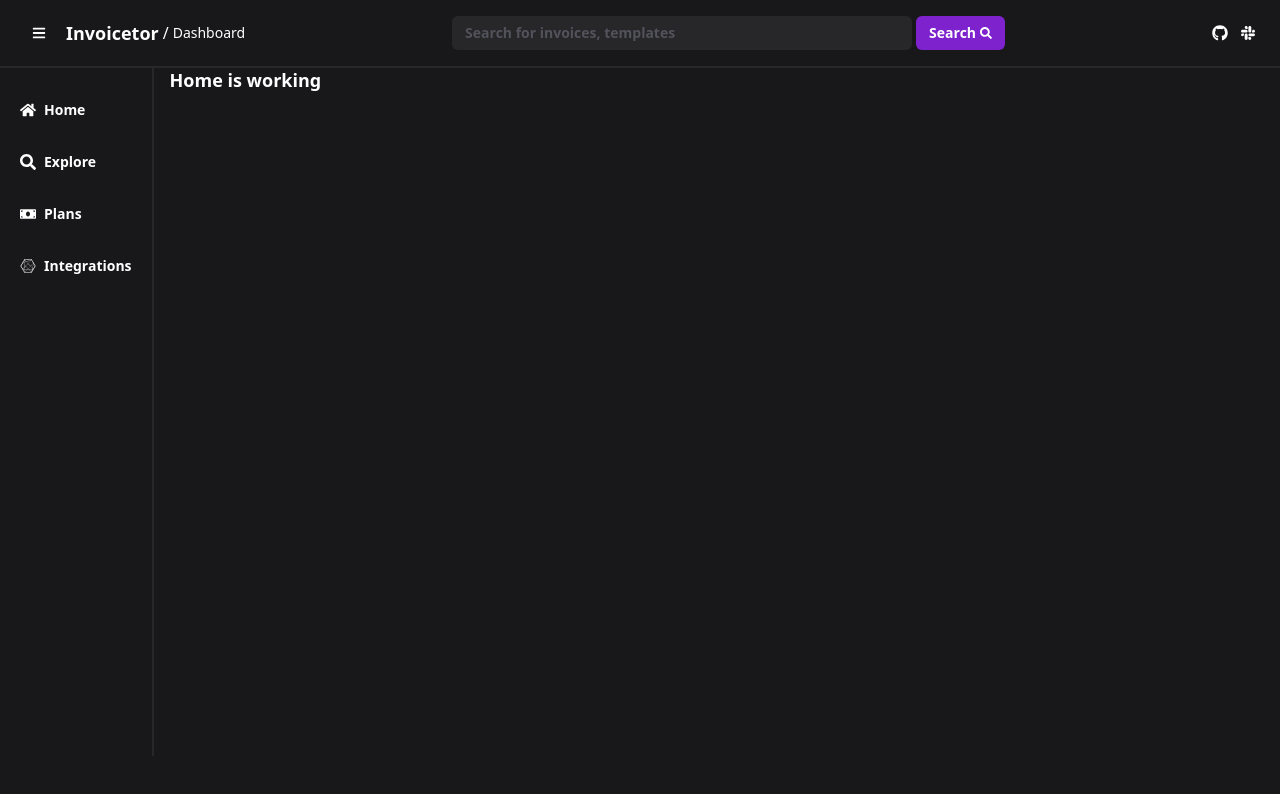
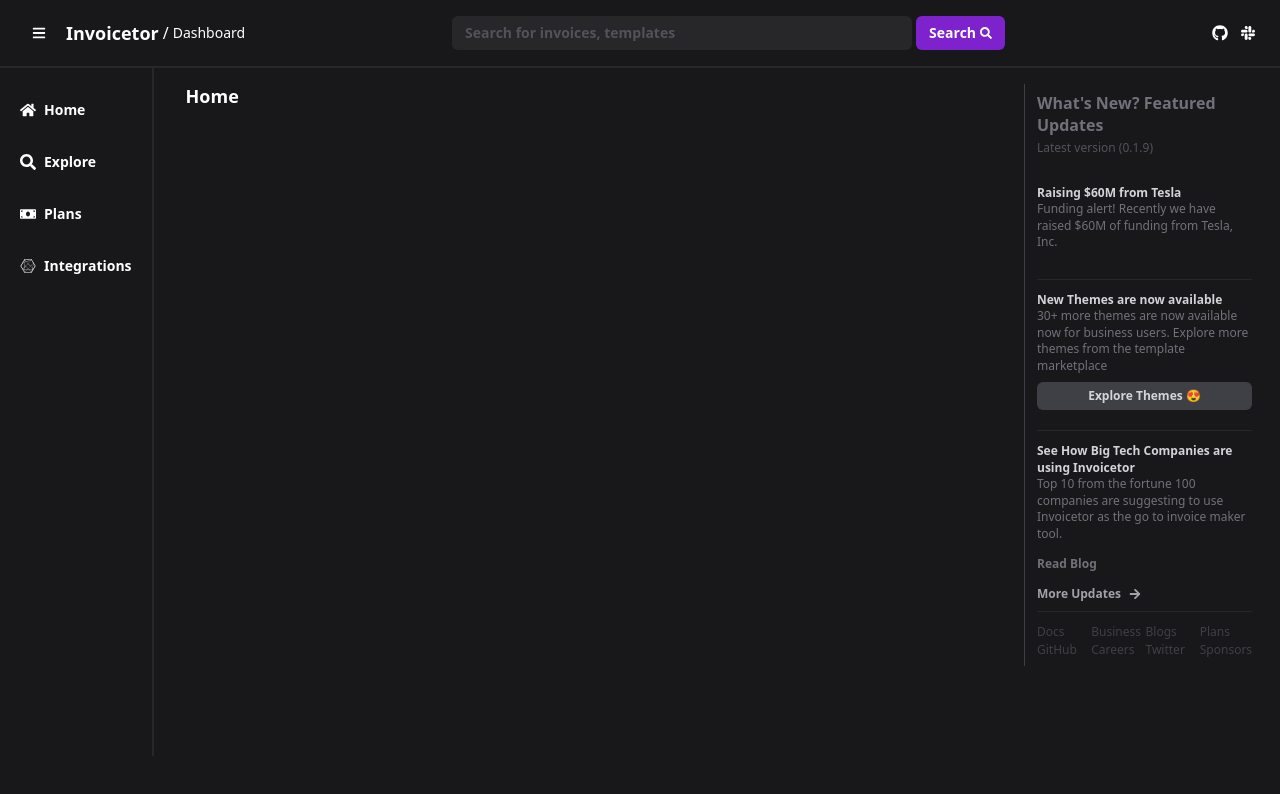
Before and after one commit to yashsehgal/uifeature-dashboard-concept, a React (Create React App) app: page / in a window 1280 px wide. Shown: the top 794 px of the page. Built offline with nearby package versions, Linux system fonts and the light colour scheme.

Commit message:
feat: featured section layout added

```diff
--- a/src/App.js
+++ b/src/App.js
@@ -14,9 +14,9 @@ export default function App() {
         sidebarCollapseState={sidebarCollapse}
         sidebarCollapseAction={setSidebarCollapse}
       />
-      <div className="dashboard-content-layout-wrapper flex flex-row items-start justify-start gap-4">
+      <div className="dashboard-content-layout-wrapper flex flex-row items-start justify-start gap-4 w-full">
         <SidebarNavigation isSidebarCollapsable={sidebarCollapse} />
-        <div className="app-view-container">
+        <div className="app-view-container m-4 w-full">
           <Routes>
             <Route path="/" element={<Home />} />
           </Routes>
--- /dev/null
+++ b/src/components/DirectLinksWrapper.jsx
@@ -0,0 +1,16 @@
+export default function DirectLinksWrapper() {
+    const directLinks = ["Docs", "Business", "Blogs", "Plans", "GitHub", "Careers", "Twitter", "Sponsors"];
+    return (
+        <div className="direct-links-section-wrapper mt-3 grid grid-cols-4 items-center justify-start gap-0.5">
+            {directLinks?.map((directLink, directLinkIndex) => {
+                return (
+                    <span key={directLinkIndex}
+                        className="text-xs text-zinc-700 hover:text-zinc-500 hover:underline font-normal"
+                    >
+                        {directLink}
+                    </span>
+                )
+            })}
+        </div>
+    )
+}
--- /dev/null
+++ b/src/components/WhatsNewFeatured.jsx
@@ -0,0 +1,122 @@
+import React from "react";
+import { useRef, useState } from "react";
+import ReactModal from "react-modal";
+import DirectLinksWrapper from "./DirectLinksWrapper";
+import { getFeaturedUpdates } from "./featured-updates";
+import { FaArrowRight, FaTimes } from 'react-icons/fa';
+
+ReactModal.setAppElement('#root');
+
+export default function WhatsNewFeatured() {
+    const featuredUpdatesContentRef = useRef(getFeaturedUpdates());
+    const [moreFeaturedContentPopup, setMoreFeaturedContentPopup] = useState(false);
+    return (
+        <React.Fragment>
+            <div className="whats-new-featured-container w-[240px] h-fit px-3 py-2 border-l border-zinc-700">
+                <div className="flex flex-col items-start justify-start gap-1 w-full h-fit">
+                    <h1 className="leading-snug font-semibold text-zinc-500">What's New? Featured Updates</h1>
+                    <p className="leading-snug font-normal text-zinc-600 text-xs">Latest {" "}
+                        <span className="hover:text-zinc-400 hover:underline">
+                            version {"(0.1.9)"}
+                        </span>
+                    </p>
+                </div>
+                <div className="featured-updates-section-wrapper mt-4 flex flex-col items-start justify-start gap-2 divide-y divide-zinc-800">
+                    {featuredUpdatesContentRef.current?.map((featuredContent, featuredContentIndex) => {
+                        if (featuredContentIndex < 3) {
+                            return (
+                                <FeaturedContentWrapper key={featuredContentIndex}
+                                    content={featuredContent}
+                                />
+                            )
+                        }
+                        return <React.Fragment></React.Fragment>
+                    })}
+                </div>
+                <button className="leading-snug text-xs font-semibold text-zinc-400 hover:text-zinc-300
+                    flex flex-row items-center justify-center gap-2
+                "
+                    onClick={() => setMoreFeaturedContentPopup(!moreFeaturedContentPopup)}
+                >
+                    {"More Updates"}
+                    <FaArrowRight />
+                </button>
+                <hr className="mt-2 border-zinc-800" />
+                <DirectLinksWrapper />
+            </div>
+            <ReactModal isOpen={moreFeaturedContentPopup}
+                onRequestClose={() => setMoreFeaturedContentPopup(!moreFeaturedContentPopup)}
+                style={{
+                    overlay: {
+                        display: 'flex',
+                        alignItems: 'center',
+                        justifyContent: 'center',
+                        background: 'rgba(0, 0, 0, 0.700)',
+                        filter: 'blur(80%)'
+                    },
+                    content: {
+                        background: '#121212',
+                        borderColor: 'transparent',
+                        boxShadow: '0px 0px 6px rgba(0, 0, 0, 0.360)',
+                        width: '560px',
+                        height: 'fit-content',
+                        // centering content
+                        marginRight: 'auto',
+                        marginLeft: 'auto',
+                        marginBottom: 'auto',
+                        marginTop: 'auto',
+                        // removing default padding from modal
+                        padding: '16px 24px'
+                    }
+                }}
+            >
+                <div className="w-full h-fit flex flex-row items-center justify-end">
+                    <button className="px-3 py-2 flex flex-row items-center justify-center bg-transparent hover:bg-white hover:bg-opacity-10 rounded-md text-gray-300"
+                        onClick={() => setMoreFeaturedContentPopup(!moreFeaturedContentPopup)}
+                    >
+                        <FaTimes />
+                    </button>
+                </div>
+                <div className="flex flex-col items-start justify-start gap-1 w-full h-fit">
+                    <h1 className="leading-snug font-semibold text-zinc-500">What's New? Featured Updates</h1>
+                    <p className="leading-snug font-normal text-zinc-600 text-xs">Latest {" "}
+                        <span className="hover:text-zinc-400 hover:underline">
+                            version {"(0.1.9)"}
+                        </span>
+                    </p>
+                </div>
+                <div className="featured-updates-section-wrapper mt-4 flex flex-col mb-6 overflow-y-scroll pr-3 overflow-x-hidden h-[280px] items-start justify-start gap-2 divide-y divide-zinc-800">
+                    {featuredUpdatesContentRef.current?.map((featuredContent, featuredContentIndex) => {
+                        return (
+                            <FeaturedContentWrapper key={featuredContentIndex}
+                                content={featuredContent}
+                            />
+                        )
+                    })}
+                </div>
+            </ReactModal>
+        </React.Fragment>
+    )
+}
+
+function FeaturedContentWrapper({ content }) {
+    return (
+        <div className="featured-content-wrapper w-full h-fit py-3">
+            <h3 className="leading-snug text-zinc-300 text-xs font-semibold">{content?.title}</h3>
+            <p className="leading-snug text-zinc-500 text-xs font-normal">{content?.description}</p>
+            <div className="mt-2" />
+            {content?.hasAction && content?.action?.type==='button'
+                ? <button className="featured-content_action-button w-full h-fit py-1.5 rounded-md border-transparent bg-zinc-700 hover:bg-zinc-600 text-zinc-300 font-semibold text-xs"
+                        onClick={() => window.open(content?.action?.url)}
+                    >
+                    {content?.action?.text}
+                    </button>
+                : <a href={content?.action?.url}
+                    className="featured-content_action-link text-xs font-semibold text-zinc-500 hover:underline hover:text-zinc-400"
+                    rel="noreferrer">
+                        {content?.action?.text}
+                    </a>
+            }
+        </div>
+    )
+}
--- /dev/null
+++ b/src/components/featured-updates.js
@@ -0,0 +1,61 @@
+function getFeaturedUpdates() {
+  const featuredUpdates = [
+    {
+      title: 'Raising $60M from Tesla',
+      description: "Funding alert! Recently we have raised $60M of funding from Tesla, Inc.",
+      tags: ["startup", "tech", "funding"],
+      hasAction: false
+    },
+    {
+      title: 'New Themes are now available',
+      description: "30+ more themes are now available now for business users. Explore more themes from the template marketplace",
+      hasAction: true,
+      action: {
+        type: 'button',
+        url: 'https://invoicetor.works',
+        text: 'Explore Themes 😍'
+      }
+    },
+    {
+      title: 'See How Big Tech Companies are using Invoicetor',
+      description: 'Top 10 from the fortune 100 companies are suggesting to use Invoicetor as the go to invoice maker tool.',
+      hasAction: true,
+      action: {
+        type: 'link',
+        url: 'https://invoicetor.works',
+        text: 'Read Blog'
+      }
+    },
+    {
+      title: 'Raising $60M from Tesla',
+      description: "Funding alert! Recently we have raised $60M of funding from Tesla, Inc.",
+      tags: ["startup", "tech", "funding"],
+      hasAction: false
+    },
+    {
+      title: 'New Themes are now available',
+      description: "30+ more themes are now available now for business users. Explore more themes from the template marketplace",
+      hasAction: true,
+      action: {
+        type: 'button',
+        url: 'https://invoicetor.works',
+        text: 'Learn more'
+      }
+    },
+    {
+      title: 'See How Big Tech Companies are using Invoicetor',
+      description: 'Top 10 from the fortune 100 companies are suggesting to use Invoicetor as the go to invoice maker tool.',
+      hasAction: true,
+      action: {
+        type: 'link',
+        url: 'https://invoicetor.works',
+        text: 'Read Blog'
+      }
+    }
+  ];
+  return featuredUpdates;
+}
+
+export {
+  getFeaturedUpdates
+}
--- a/src/index.css
+++ b/src/index.css
@@ -9,3 +9,26 @@ body, html {
 input, button {
   @apply focus:outline-none focus:outline-transparent;
 }
+
+/* scroll-bar styling */
+/* width */
+*::-webkit-scrollbar {
+  width: 4px;
+}
+
+/* Track */
+*::-webkit-scrollbar-track {
+  background: rgba(255, 255, 255, 0.200);
+  border-radius: 100px;
+}
+
+/* Handle */
+*::-webkit-scrollbar-thumb {
+  background: #888;
+  border-radius: 100px;
+}
+
+/* Handle on hover */
+*::-webkit-scrollbar-thumb:hover {
+  background: #bbb;
+}
--- a/src/screens/Home.tsx
+++ b/src/screens/Home.tsx
@@ -1,11 +1,15 @@
 import React from "react";
+import WhatsNewFeatured from "../components/WhatsNewFeatured";
 
 export const Home: React.FunctionComponent = () => {
   return (
-    <div className="home-screen-view">
-      <h1 className="leading-snug text-lg text-white font-semibold">
-        Home is working
-      </h1>
+    <div className="home-screen-view flex flex-row w-full items-start justify-between">
+      <div className="home-screen-content-wrapper">
+        <h1 className="leading-snug text-lg text-white font-semibold">
+          Home
+        </h1>
+      </div>
+      <WhatsNewFeatured />
     </div>
   );
 };
```
